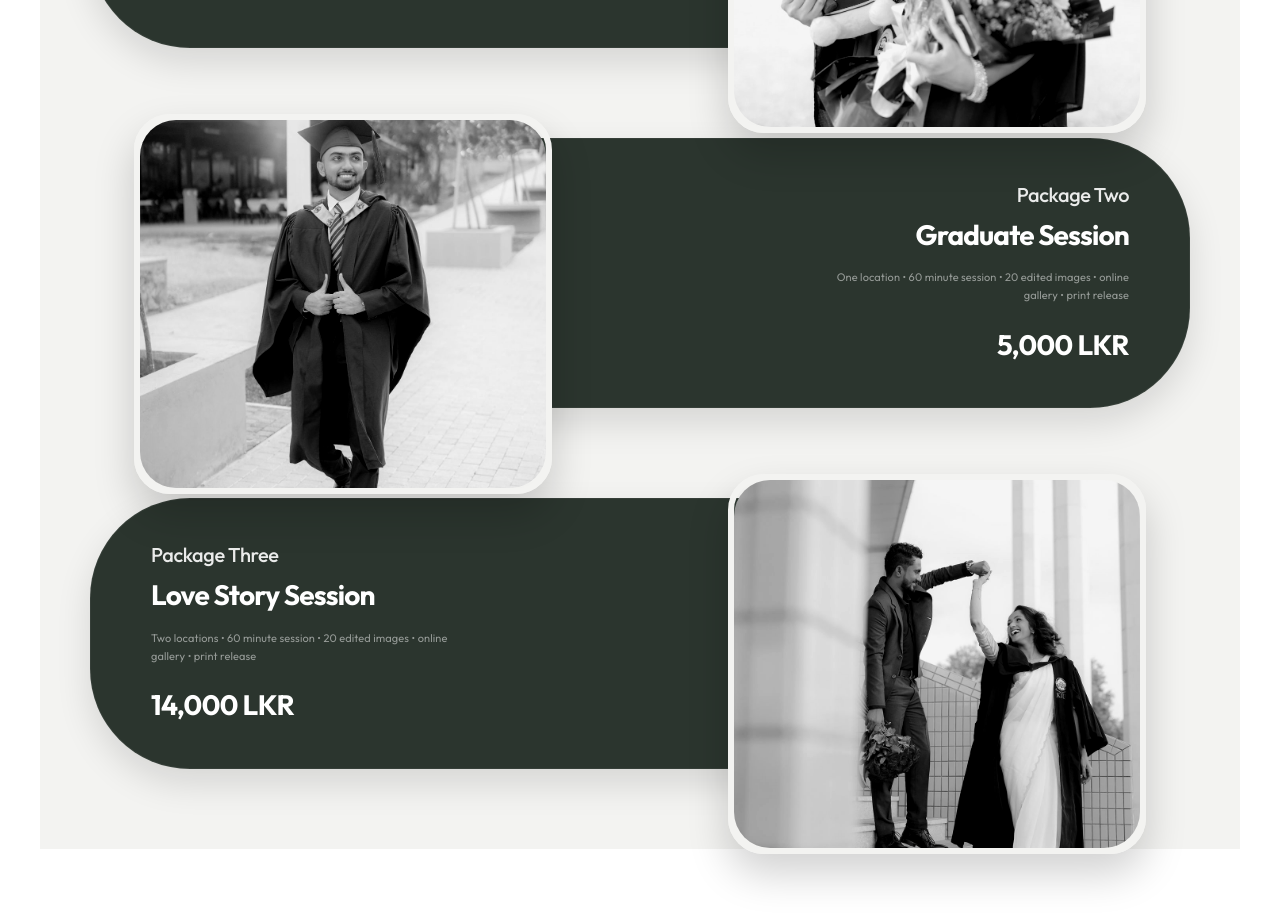
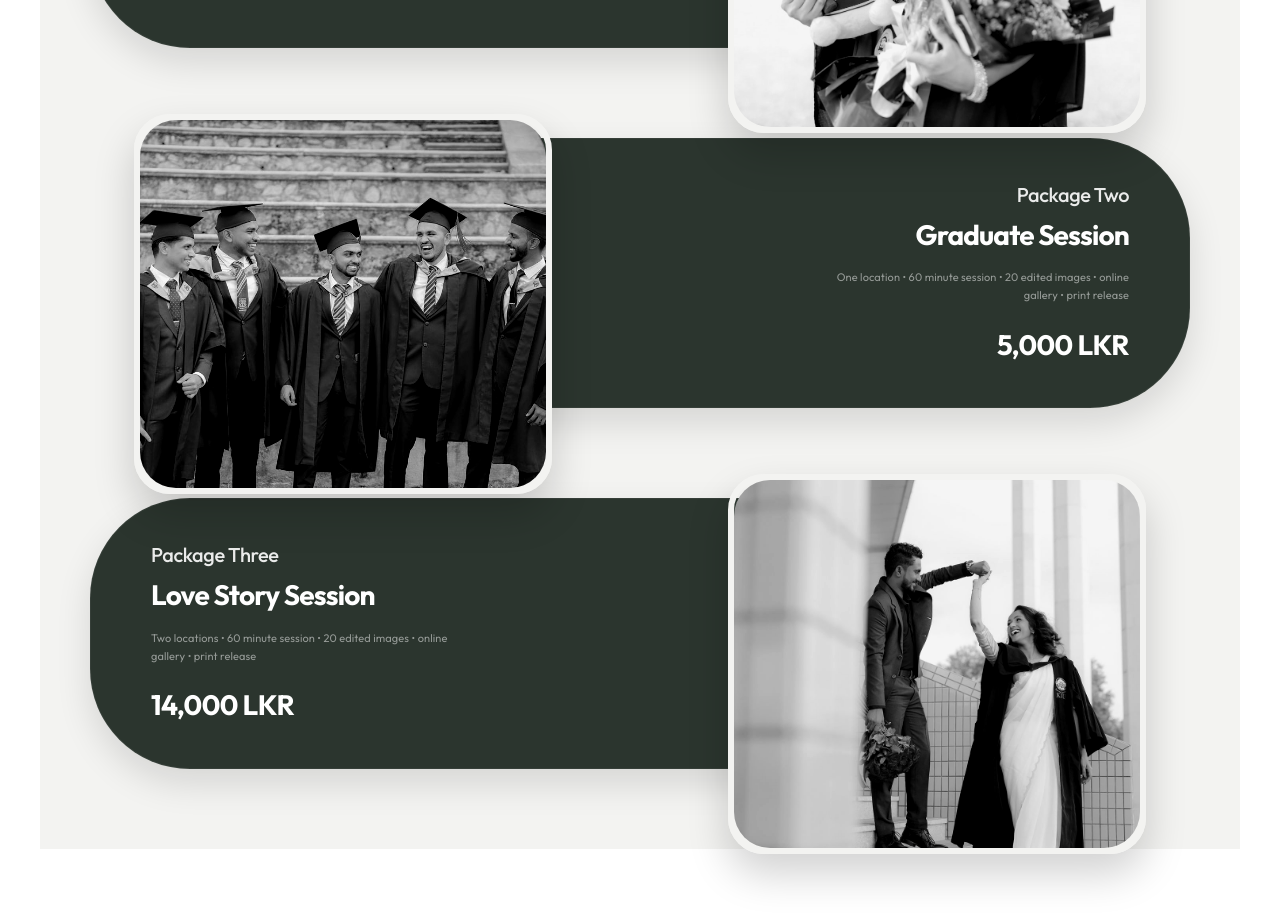
Before and after one commit to nipunnirman/vivid-snap-graduation, a React (Vite) app: page / in a window 1280 px wide. Shown: the part 1180-2094 px from the top of the page. Built offline with nearby package versions, Linux system fonts and the light colour scheme; a web font is replaced by a local one.

Commit message:
Update Pricing.jsx

```diff
--- a/src/components/Pricing.jsx
+++ b/src/components/Pricing.jsx
@@ -16,7 +16,7 @@ export default function Pricing() {
       title: 'Graduate Session',
       price: '5,000 LKR',
       priceSuffix: '/ per grad',
-      photo: '/Highlights/RJN04877.jpg',
+      photo: '/Highlights/RJN04758.jpg',
       details: 'One location • 60 minute session • 20 edited images • online gallery • print release'
     },
     {
```
